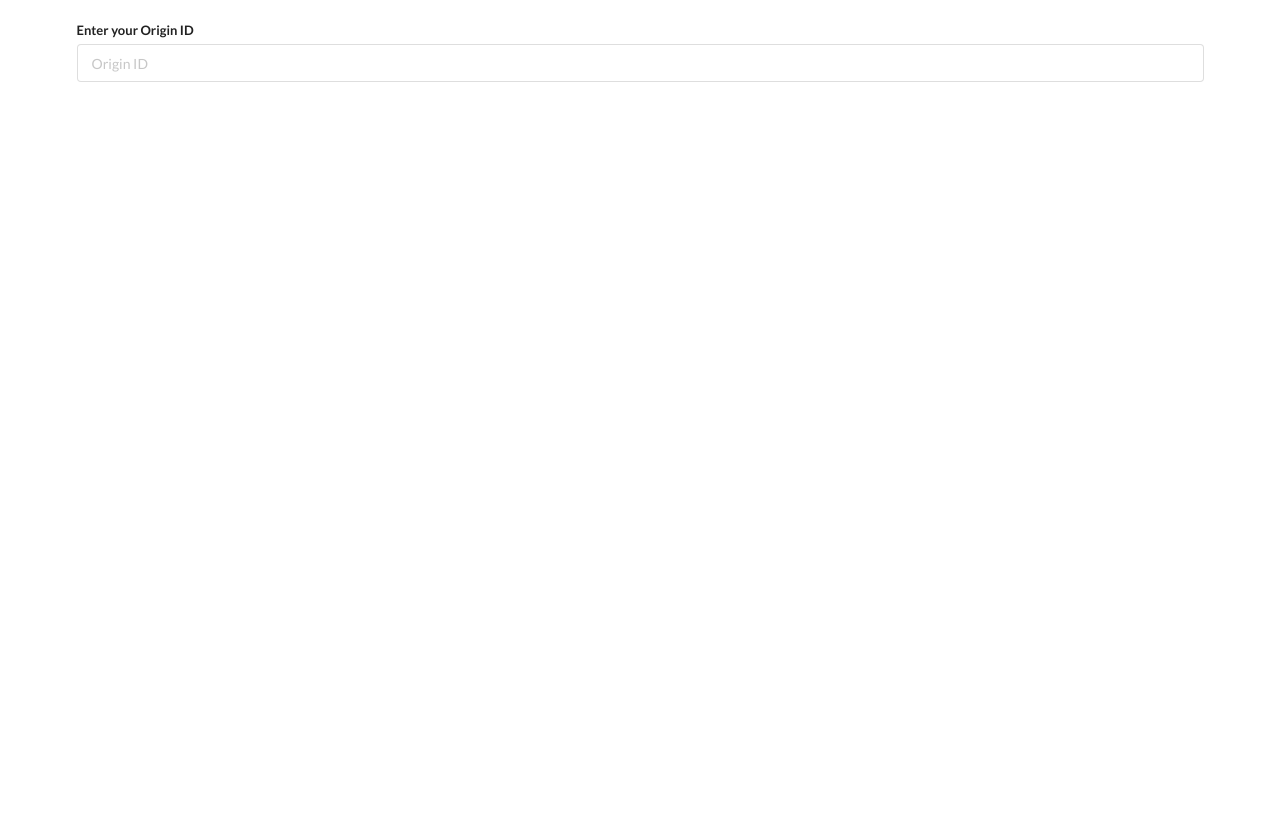
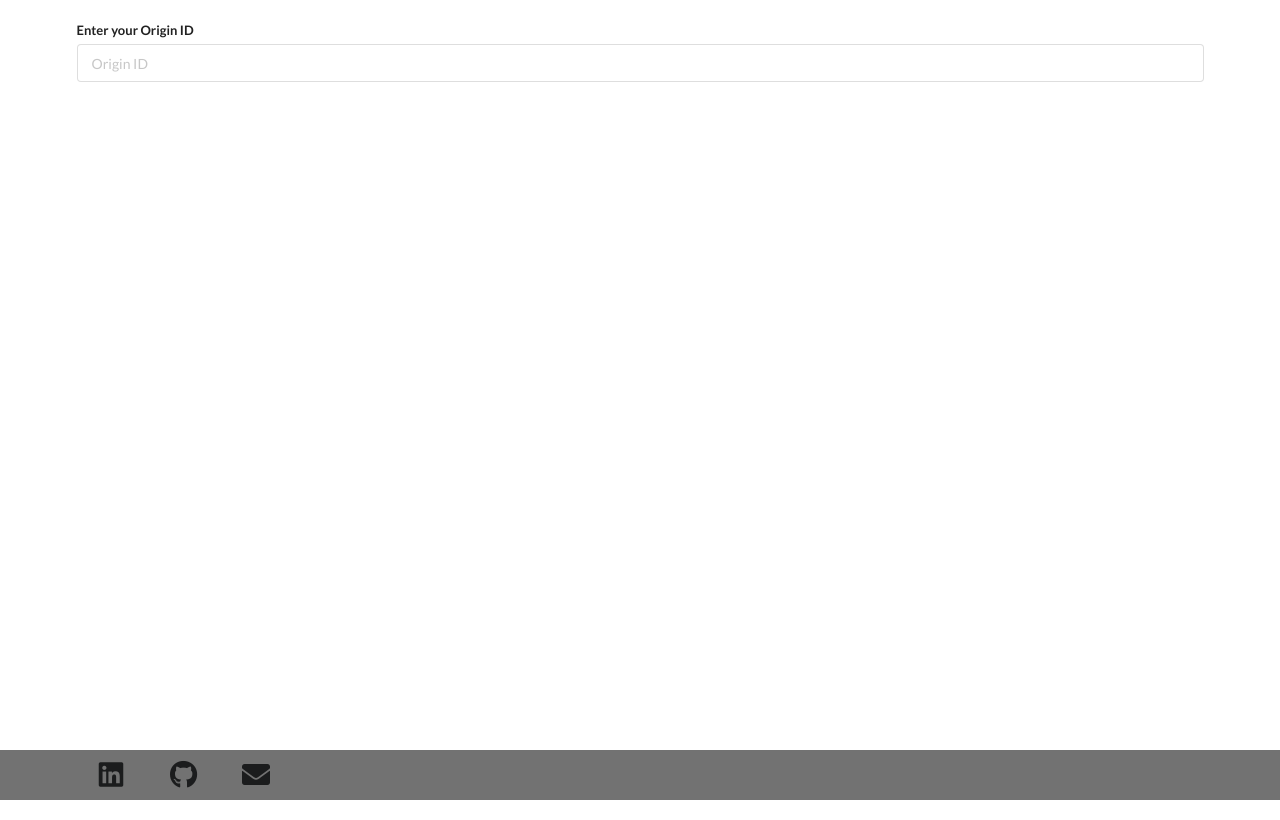
Before and after one commit to SamehEtman/Apex-legends-stats-tracker, a React (Create React App) app in the folder client/: page / in a window 1280 px wide. Built offline with nearby package versions, Linux system fonts and the light colour scheme.

Commit message:
add footer for socials

```diff
--- a/client/src/components/App.js
+++ b/client/src/components/App.js
@@ -2,6 +2,7 @@ import React, { useEffect, useState } from 'react';
 import axio from 'axios';
 import SearchBar from './SearchBar';
 import LegendsList from './LegendsList';
+import Socials from './Socials';
 const App = () => {
   const [searchId, setSearchId] = useState('');
   const [legendsList, setLegendsList] = useState([]);
@@ -40,6 +41,8 @@ const App = () => {
     <div>
       <SearchBar searchId={searchId} setSearchId={setSearchId} />
       <LegendsList legendsList={legendsList} />
+            <Socials />
+
     </div>
   );
 };
--- /dev/null
+++ b/client/src/components/Socials.css
@@ -0,0 +1,8 @@
+.footer {
+    position: fixed;
+    bottom: 0;
+    width: 100%;
+    background-color: rgb(114, 114, 114);
+    color: white;
+    text-align: center;
+  }
--- /dev/null
+++ b/client/src/components/Socials.js
@@ -0,0 +1,32 @@
+import React from 'react';
+import './Socials.css';
+const Socials = () => {
+  return (
+    <div className="footer ui ">
+      <div className="ui container secondary menu">
+        <div className="item">
+          <a
+            className="content"
+            href="https://www.linkedin.com/in/samehothman/"
+          >
+            <i className="linkedin icon black big "></i>
+          </a>
+        </div>
+        <div className="item">
+          <a
+            className="content"
+            href="https://github.com/SamehEtman/Apex-legends-stats-tracker"
+          >
+            <i className="github icon black big"></i>
+          </a>
+        </div>
+        <div className="item">
+          <a className="content" href="mailto:samehothman20162017@gmail.com">
+            <i className="envelope big black icon"></i>
+          </a>
+        </div>
+      </div>
+    </div>
+  );
+};
+export default Socials;
```
